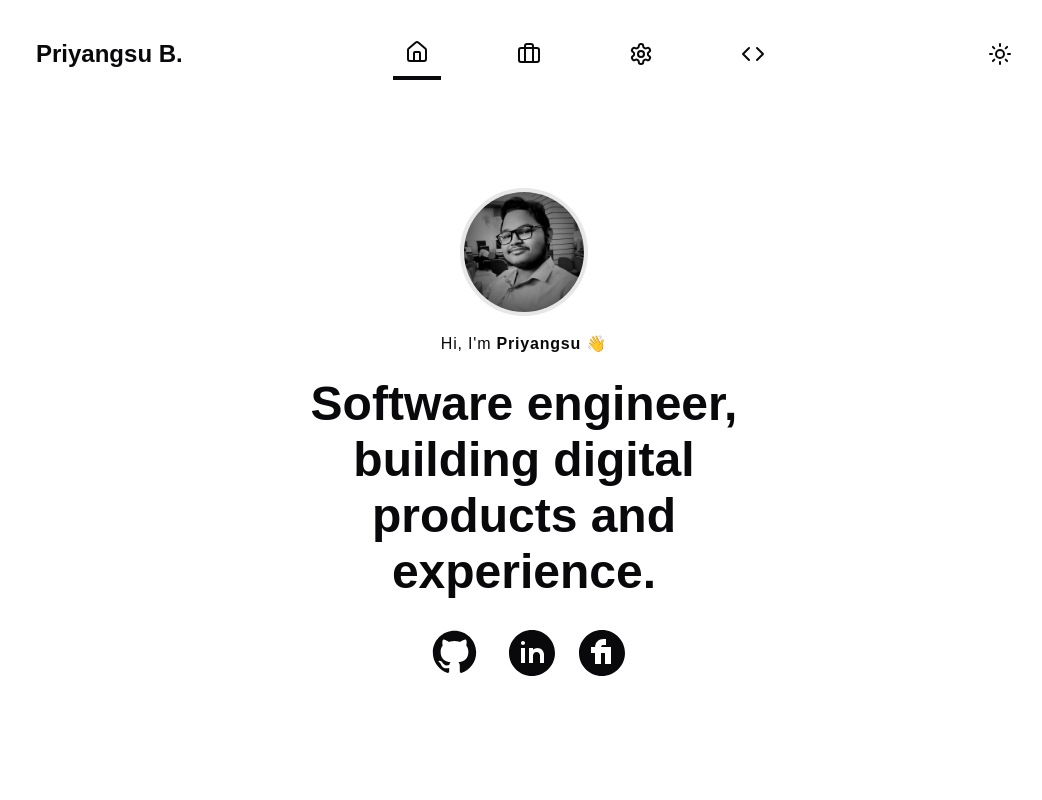
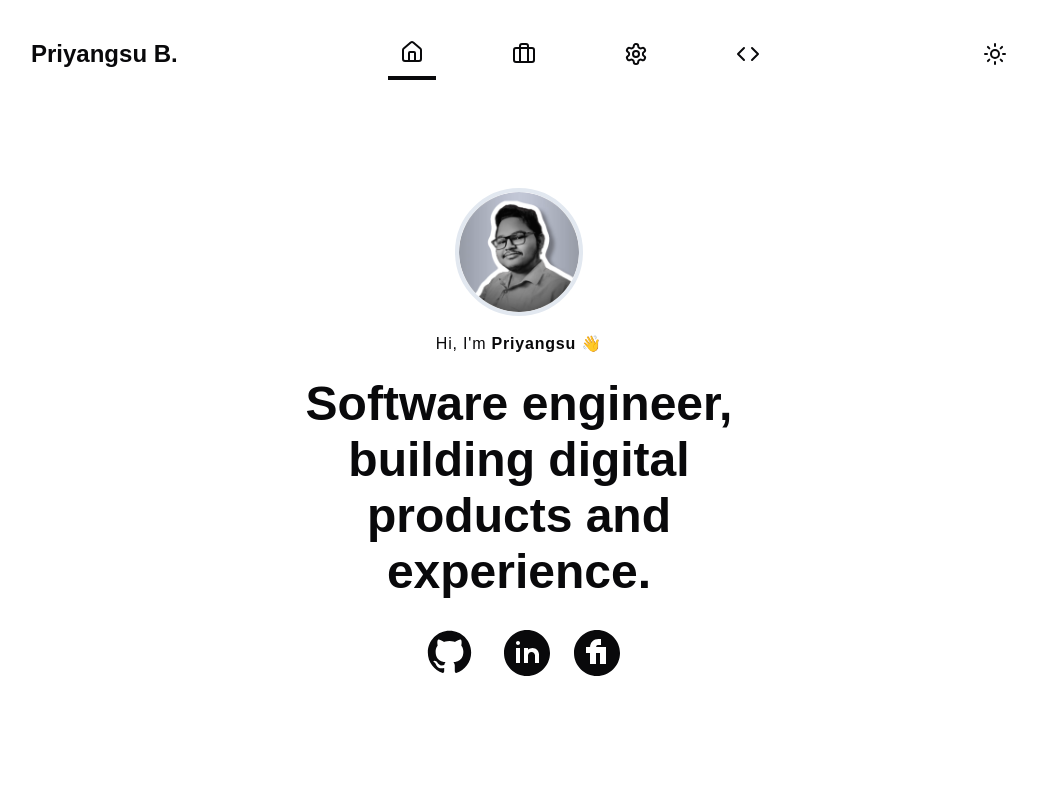
Before and after one commit to NxtNinja/dev-portfolio-prod, a Next.js app: page / in a window 1280 px wide. Shown: the top 800 px of the page, without its empty margins (116-1158 px from the left). Built offline with nearby package versions, Linux system fonts and the light colour scheme; a web font is replaced by a local one; what tailwindcss-motion would draw is missing.

Commit message:
Some minor updates

```diff
--- a/src/app/globals.css
+++ b/src/app/globals.css
@@ -66,3 +66,33 @@
     @apply bg-background text-foreground;
   }
 }
+
+/* WebKit Browsers (Chrome, Safari, Edge) */
+::-webkit-scrollbar {
+  width: 4px; /* Width of the scrollbar */
+}
+
+::-webkit-scrollbar-track {
+  background: transparent; /* Optional: makes the track transparent */
+}
+
+::-webkit-scrollbar-thumb {
+  background-color: black; /* Color of the scrollbar thumb */
+  border-radius: 2px; /* Rounded edges for the scrollbar */
+}
+
+::-webkit-scrollbar-button {
+  display: none; /* Hides the top and bottom arrows */
+}
+
+/* Firefox */
+* {
+  scrollbar-width: thin; /* Makes scrollbar thinner in Firefox */
+  scrollbar-color: black transparent; /* Black thumb with transparent track */
+}
+
+/* Hiding scrollbar buttons in Firefox (alternative approach) */
+html {
+  scrollbar-color: black transparent; /* Thumb and track color */
+  scrollbar-gutter: stable; /* Removes the extra space for arrows */
+}
--- a/src/components/Hero.tsx
+++ b/src/components/Hero.tsx
@@ -71,7 +71,7 @@ const Hero = () => {
             <Image
               src={"/MY_PIC.avif"}
               alt="Priyangsu B."
-              className="motion-preset-pop -z-50 h-32 w-32 rounded-full border-4 border-slate-200 grayscale motion-delay-500"
+              className="motion-preset-pop -z-50 h-32 w-32 rounded-full border-4 border-slate-200 motion-delay-500"
               width={200}
               height={200}
             />
```
Also changed, not shown: public/MY_PIC.avif, 1 other file (tests, documents, lock files or other folders).
